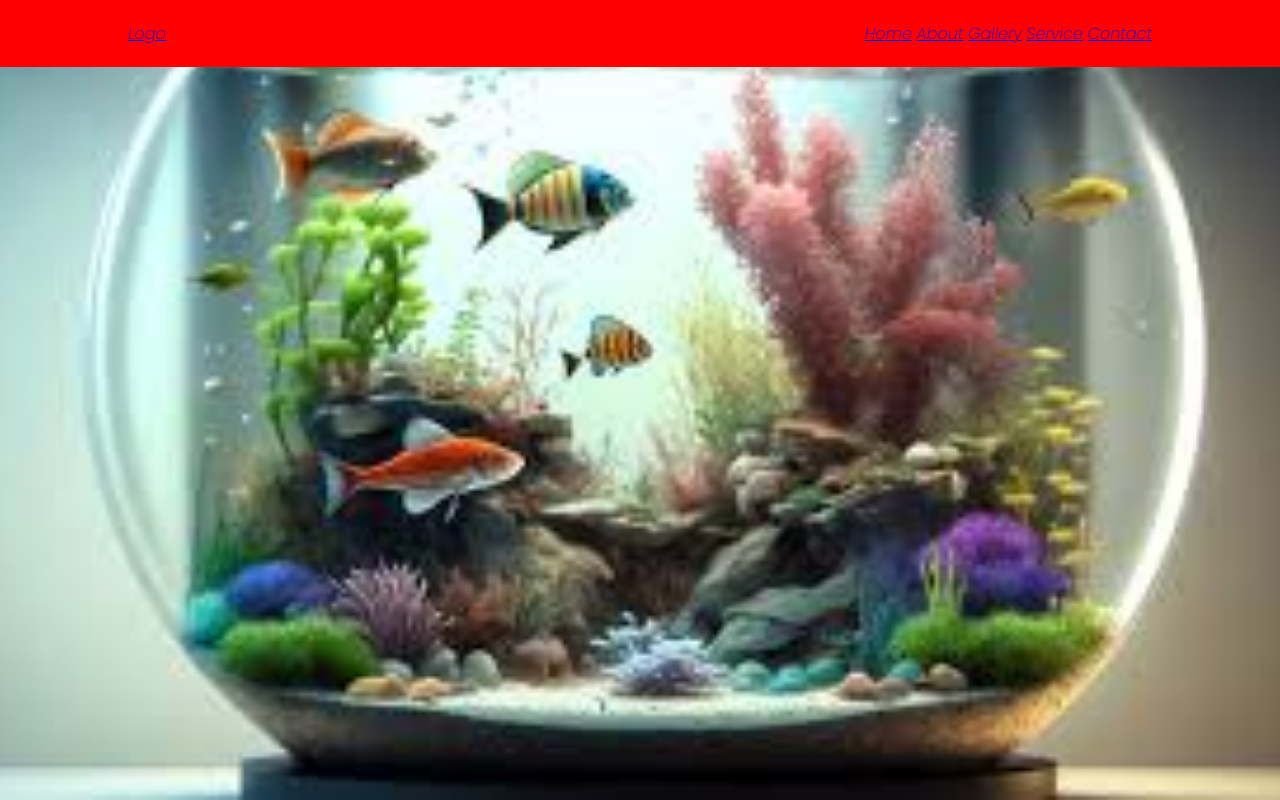
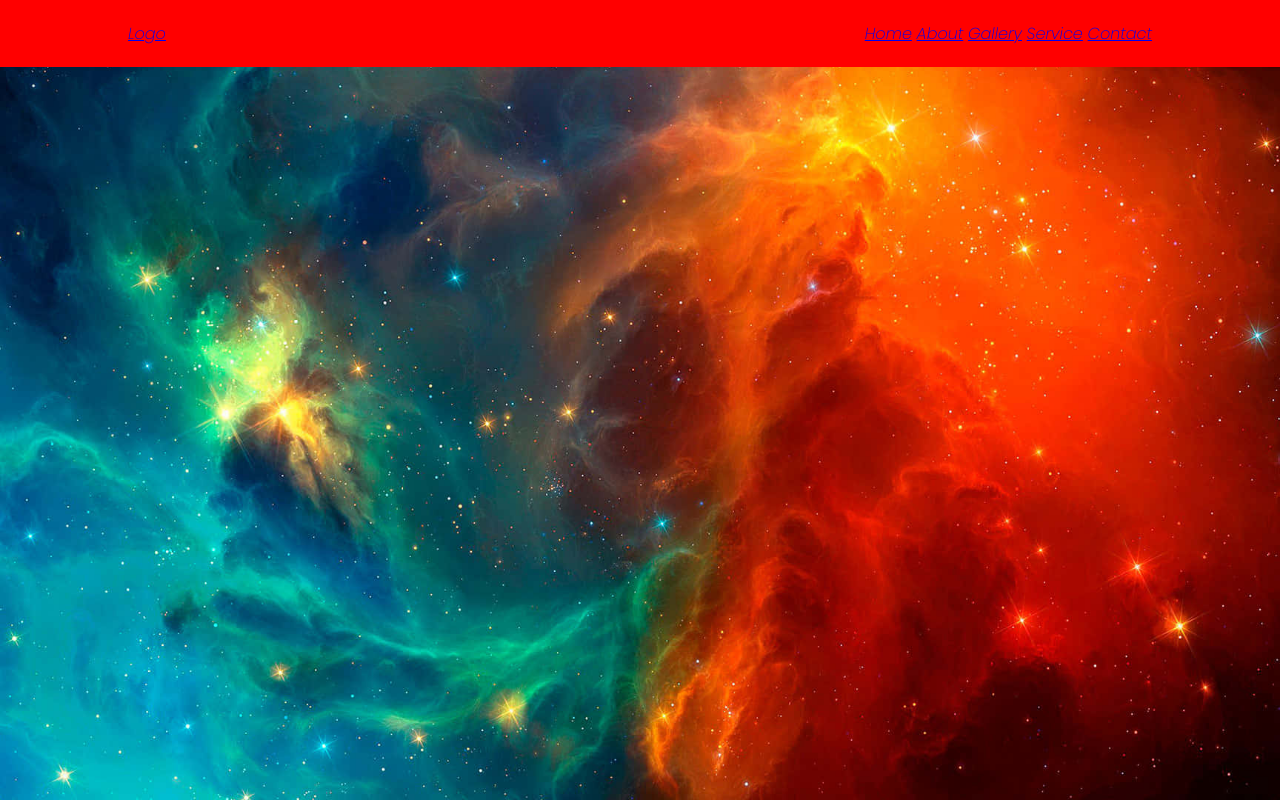
Before and after one commit to AnandC7github/PythonPract1, a Flask app: page / in a window 1280 px wide. Run offline with Flask 3, Linux system fonts and the light colour scheme.

Commit message:
Changed the background image to a new one.

```diff
--- a/static/style.css
+++ b/static/style.css
@@ -9,7 +9,7 @@
 
 body {
   min-height: 100vh;
-  background: url("./background.jpeg") no-repeat;
+  background: url("./background.jpg") no-repeat;
   background-size: cover;
   background-position: center;
 }
```
Also changed, not shown: static/background.jpeg (deleted), static/background.jpg (added).
